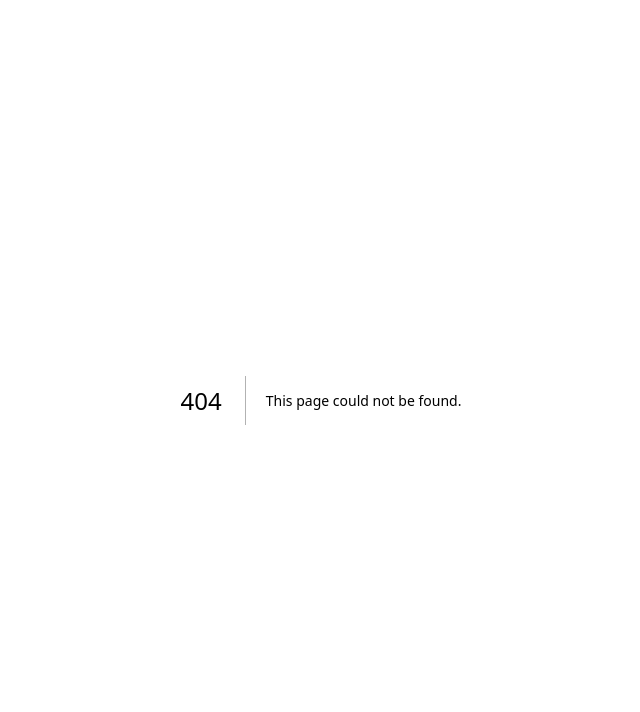
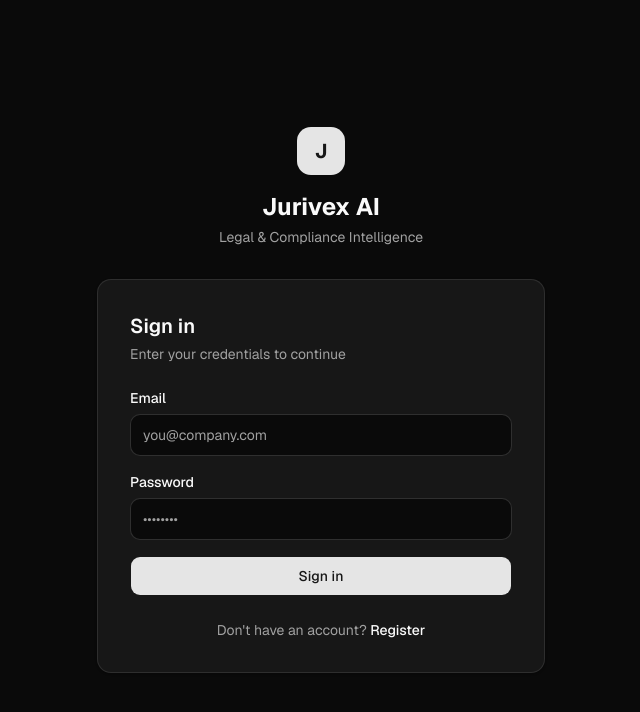
Before and after one commit to yowjindev/Jurivex-AI, a Next.js app in the folder frontend/: page /login in a window 1280 px wide. Before the commit this address had no page. Shown: the top 712 px of the page, without its empty margins (319-959 px from the left). Built offline with nearby package versions, Linux system fonts and the light colour scheme; no server answers.

Commit message:
feat: Phase 1D — auth pages (login, register)

```diff
--- /dev/null
+++ b/frontend/src/app/(auth)/layout.tsx
@@ -0,0 +1,18 @@
+export default function AuthLayout({ children }: { children: React.ReactNode }) {
+  return (
+    <div className="min-h-screen flex items-center justify-center bg-background p-4">
+      <div className="w-full max-w-md">
+        <div className="text-center mb-8">
+          <div className="inline-flex h-12 w-12 items-center justify-center rounded-xl bg-primary text-primary-foreground text-xl font-bold mb-4">
+            J
+          </div>
+          <h1 className="text-2xl font-bold text-foreground">Jurivex AI</h1>
+          <p className="text-muted-foreground text-sm mt-1">
+            Legal &amp; Compliance Intelligence
+          </p>
+        </div>
+        {children}
+      </div>
+    </div>
+  )
+}
--- /dev/null
+++ b/frontend/src/app/(auth)/login/page.tsx
@@ -0,0 +1,105 @@
+'use client'
+
+import { useState } from 'react'
+import { useRouter } from 'next/navigation'
+import Link from 'next/link'
+import { Button } from '@/components/ui/button'
+import api from '@/lib/api/client'
+import type { ValidationError } from '@/types'
+
+export default function LoginPage() {
+  const router = useRouter()
+  const [email, setEmail] = useState('')
+  const [password, setPassword] = useState('')
+  const [error, setError] = useState('')
+  const [loading, setLoading] = useState(false)
+
+  async function handleSubmit(e: React.FormEvent) {
+    e.preventDefault()
+    setError('')
+    setLoading(true)
+
+    try {
+      await api.get('/sanctum/csrf-cookie')
+      await api.post('/api/v1/auth/login', { email, password })
+      document.cookie = 'auth_check=1; path=/; SameSite=Lax'
+      router.push('/dashboard')
+    } catch (err: unknown) {
+      const data = (err as { response?: { data?: ValidationError } })?.response?.data
+      setError(data?.message ?? 'Invalid credentials. Please try again.')
+    } finally {
+      setLoading(false)
+    }
+  }
+
+  return (
+    <div className="rounded-xl border border-border bg-card p-8 shadow-sm">
+      <h2 className="text-xl font-semibold text-foreground mb-1">Sign in</h2>
+      <p className="text-muted-foreground text-sm mb-6">
+        Enter your credentials to continue
+      </p>
+
+      <form onSubmit={handleSubmit} className="space-y-4">
+        {error && (
+          <div className="rounded-lg bg-destructive/10 border border-destructive/20 text-destructive text-sm px-4 py-3">
+            {error}
+          </div>
+        )}
+
+        <div>
+          <label
+            htmlFor="email"
+            className="block text-sm font-medium text-foreground mb-1.5"
+          >
+            Email
+          </label>
+          <input
+            id="email"
+            type="email"
+            value={email}
+            onChange={(e) => setEmail(e.target.value)}
+            required
+            placeholder="you@company.com"
+            className="w-full rounded-lg border border-input bg-background px-3 py-2.5 text-sm text-foreground placeholder:text-muted-foreground focus:outline-none focus:ring-2 focus:ring-ring"
+          />
+        </div>
+
+        <div>
+          <label
+            htmlFor="password"
+            className="block text-sm font-medium text-foreground mb-1.5"
+          >
+            Password
+          </label>
+          <input
+            id="password"
+            type="password"
+            value={password}
+            onChange={(e) => setPassword(e.target.value)}
+            required
+            placeholder="••••••••"
+            className="w-full rounded-lg border border-input bg-background px-3 py-2.5 text-sm text-foreground placeholder:text-muted-foreground focus:outline-none focus:ring-2 focus:ring-ring"
+          />
+        </div>
+
+        <Button
+          type="submit"
+          disabled={loading}
+          className="w-full h-10"
+        >
+          {loading ? 'Signing in…' : 'Sign in'}
+        </Button>
+      </form>
+
+      <p className="text-center text-sm text-muted-foreground mt-6">
+        Don&apos;t have an account?{' '}
+        <Link
+          href="/register"
+          className="text-foreground font-medium hover:underline"
+        >
+          Register
+        </Link>
+      </p>
+    </div>
+  )
+}
--- /dev/null
+++ b/frontend/src/app/(auth)/register/page.tsx
@@ -0,0 +1,114 @@
+'use client'
+
+import { useState } from 'react'
+import { useRouter } from 'next/navigation'
+import Link from 'next/link'
+import { Button } from '@/components/ui/button'
+import api from '@/lib/api/client'
+import type { ValidationError } from '@/types'
+
+interface FormState {
+  organization_name: string
+  name: string
+  email: string
+  password: string
+  password_confirmation: string
+}
+
+export default function RegisterPage() {
+  const router = useRouter()
+  const [form, setForm] = useState<FormState>({
+    organization_name: '',
+    name: '',
+    email: '',
+    password: '',
+    password_confirmation: '',
+  })
+  const [errors, setErrors] = useState<Record<string, string[]>>({})
+  const [loading, setLoading] = useState(false)
+
+  function update(field: keyof FormState, value: string) {
+    setForm((prev) => ({ ...prev, [field]: value }))
+    setErrors((prev) => ({ ...prev, [field]: [] }))
+  }
+
+  async function handleSubmit(e: React.FormEvent) {
+    e.preventDefault()
+    setErrors({})
+    setLoading(true)
+
+    try {
+      await api.get('/sanctum/csrf-cookie')
+      await api.post('/api/v1/auth/register', form)
+      document.cookie = 'auth_check=1; path=/; SameSite=Lax'
+      router.push('/dashboard')
+    } catch (err: unknown) {
+      const data = (err as { response?: { data?: ValidationError } })?.response?.data
+      if (data?.errors) setErrors(data.errors)
+    } finally {
+      setLoading(false)
+    }
+  }
+
+  const fields: { id: keyof FormState; label: string; type: string; placeholder: string }[] = [
+    { id: 'organization_name', label: 'Organization name', type: 'text', placeholder: 'Acme Legal LLC' },
+    { id: 'name', label: 'Your name', type: 'text', placeholder: 'Jane Smith' },
+    { id: 'email', label: 'Email', type: 'email', placeholder: 'jane@acme.com' },
+    { id: 'password', label: 'Password', type: 'password', placeholder: '••••••••' },
+    { id: 'password_confirmation', label: 'Confirm password', type: 'password', placeholder: '••••••••' },
+  ]
+
+  return (
+    <div className="rounded-xl border border-border bg-card p-8 shadow-sm">
+      <h2 className="text-xl font-semibold text-foreground mb-1">Create account</h2>
+      <p className="text-muted-foreground text-sm mb-6">
+        Set up your organization and admin account
+      </p>
+
+      <form onSubmit={handleSubmit} className="space-y-4">
+        {fields.map(({ id, label, type, placeholder }) => (
+          <div key={id}>
+            <label
+              htmlFor={id}
+              className="block text-sm font-medium text-foreground mb-1.5"
+            >
+              {label}
+            </label>
+            <input
+              id={id}
+              type={type}
+              value={form[id]}
+              onChange={(e) => update(id, e.target.value)}
+              required
+              placeholder={placeholder}
+              className="w-full rounded-lg border border-input bg-background px-3 py-2.5 text-sm text-foreground placeholder:text-muted-foreground focus:outline-none focus:ring-2 focus:ring-ring"
+            />
+            {errors[id]?.map((msg) => (
+              <p key={msg} className="text-destructive text-xs mt-1">
+                {msg}
+              </p>
+            ))}
+          </div>
+        ))}
+
+        <Button
+          type="submit"
+          disabled={loading}
+          className="w-full h-10 mt-2"
+        >
+          {loading ? 'Creating account…' : 'Create account'}
+        </Button>
+      </form>
+
+      <p className="text-center text-sm text-muted-foreground mt-6">
+        Already have an account?{' '}
+        <Link
+          href="/login"
+          className="text-foreground font-medium hover:underline"
+        >
+          Sign in
+        </Link>
+      </p>
+    </div>
+  )
+}
```
